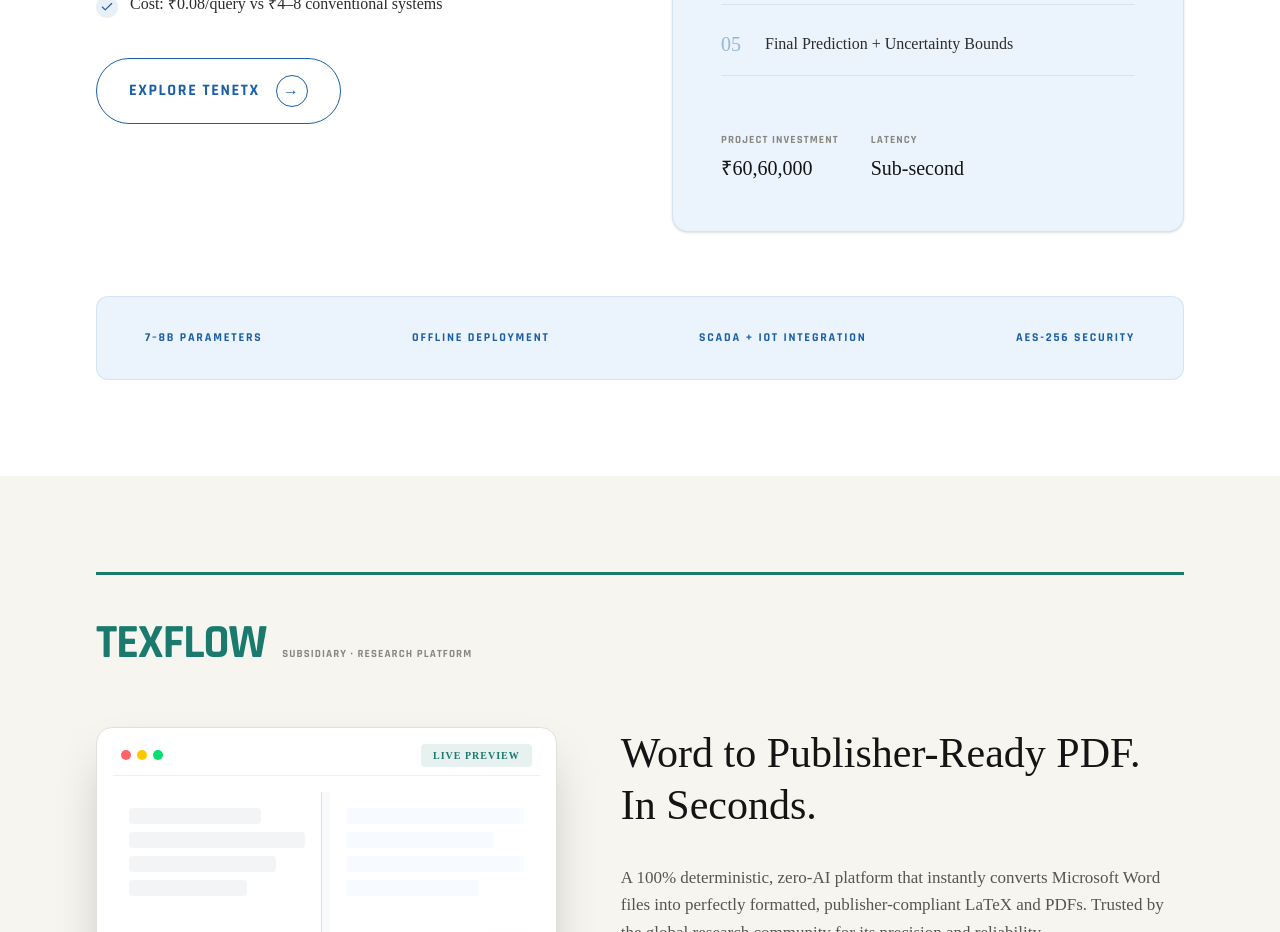
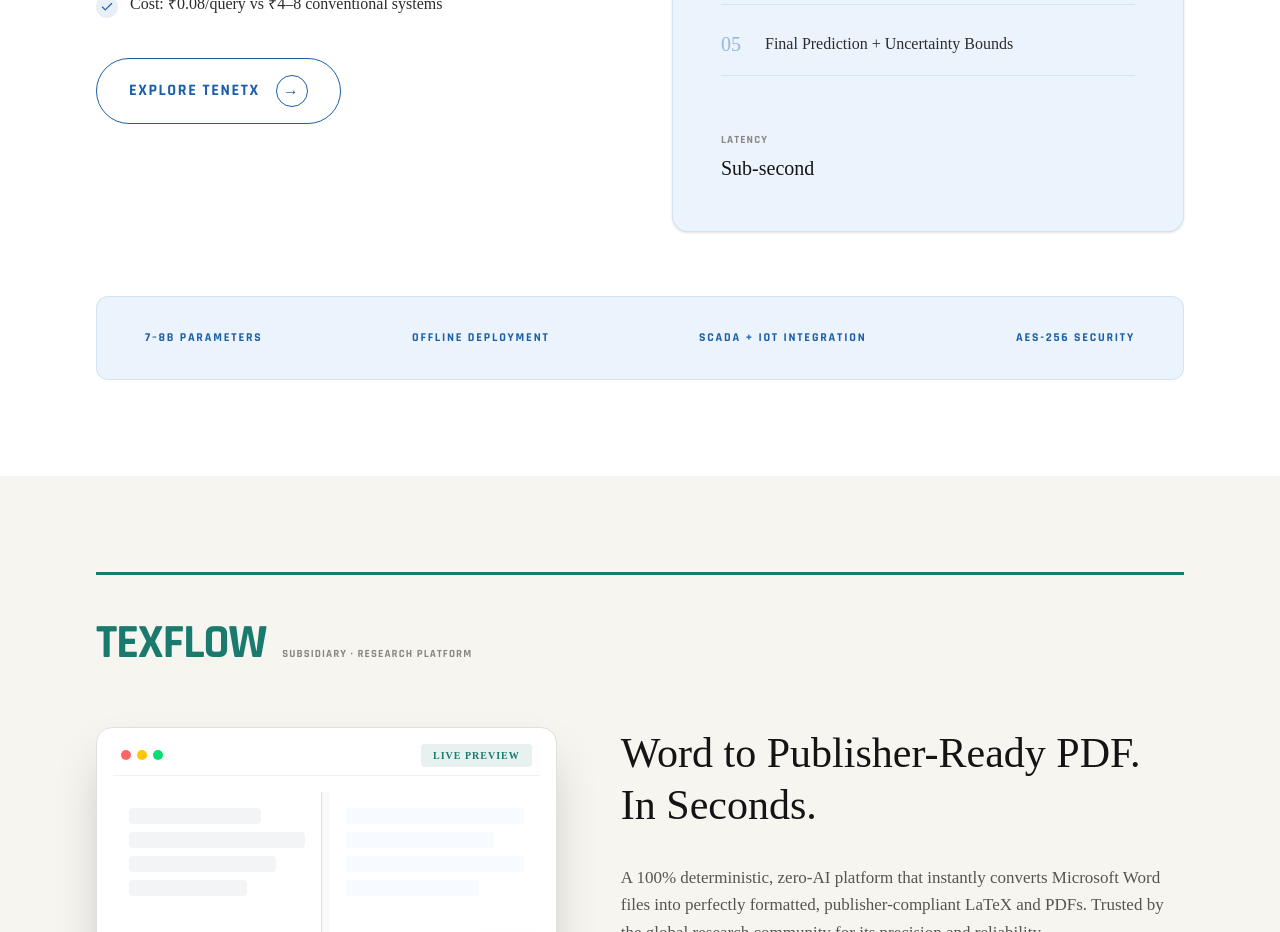
Before and after one commit to VedantJadhav701/ARQAYA_landing_page, a Next.js app: page / in a window 1280 px wide. Shown: the part 3600-4532 px from the top of the page. Built offline with nearby package versions, Linux system fonts and the light colour scheme.

Commit message:
content: remove project investment information from TENETX section

```diff
--- a/src/sections/Tenetx.tsx
+++ b/src/sections/Tenetx.tsx
@@ -75,10 +75,6 @@
               </div>
               <div className="flex flex-wrap gap-8 pt-4">
                 <div>
-                  <div className="font-rajdhani font-bold text-[11px] text-text-muted tracking-widest uppercase mb-1">PROJECT INVESTMENT</div>
-                  <div className="font-serif text-[20px] text-text-black">₹60,60,000</div>
-                </div>
-                <div>
                   <div className="font-rajdhani font-bold text-[11px] text-text-muted tracking-widest uppercase mb-1">LATENCY</div>
                   <div className="font-serif text-[20px] text-text-black">Sub-second</div>
                 </div>
```
